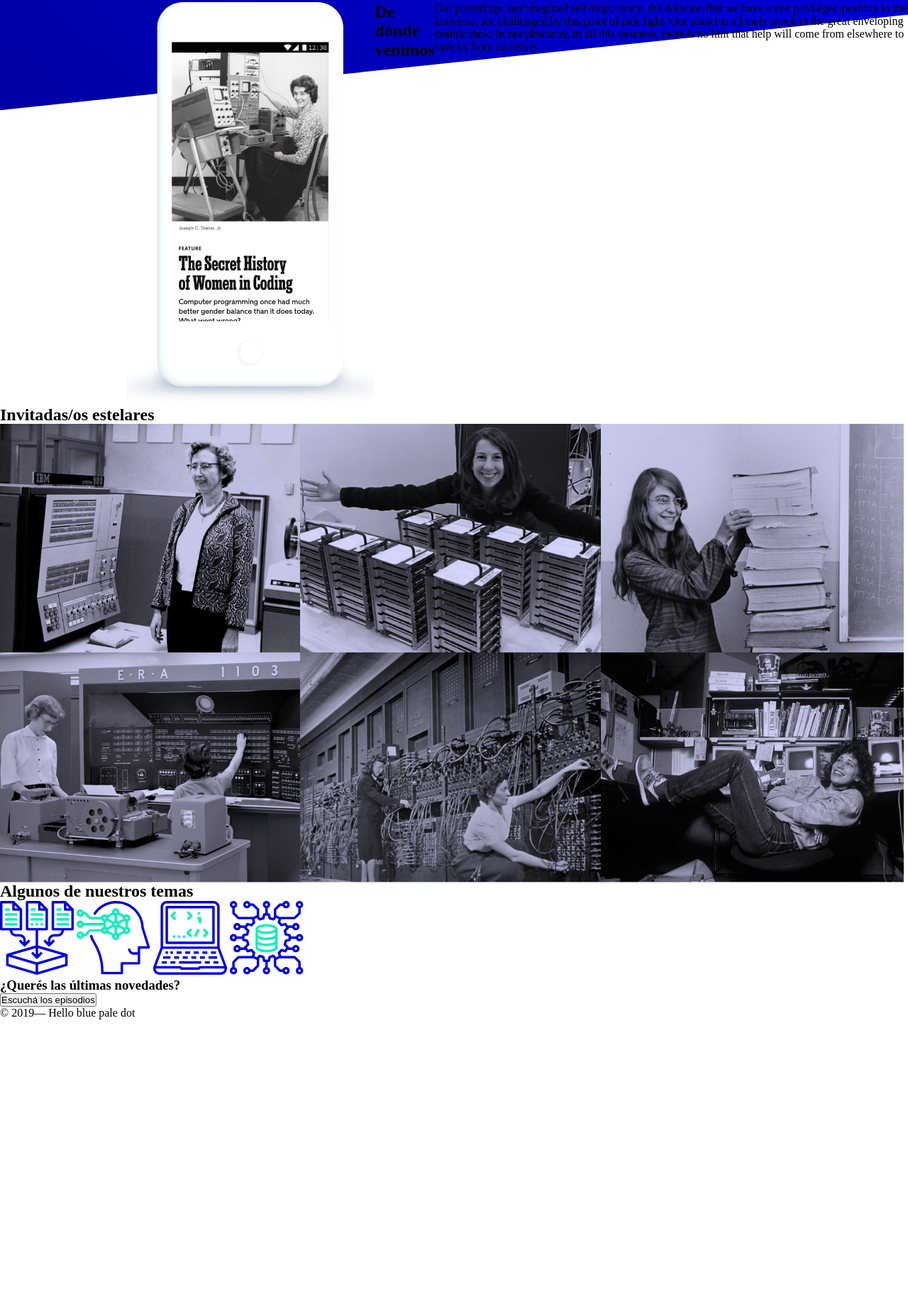
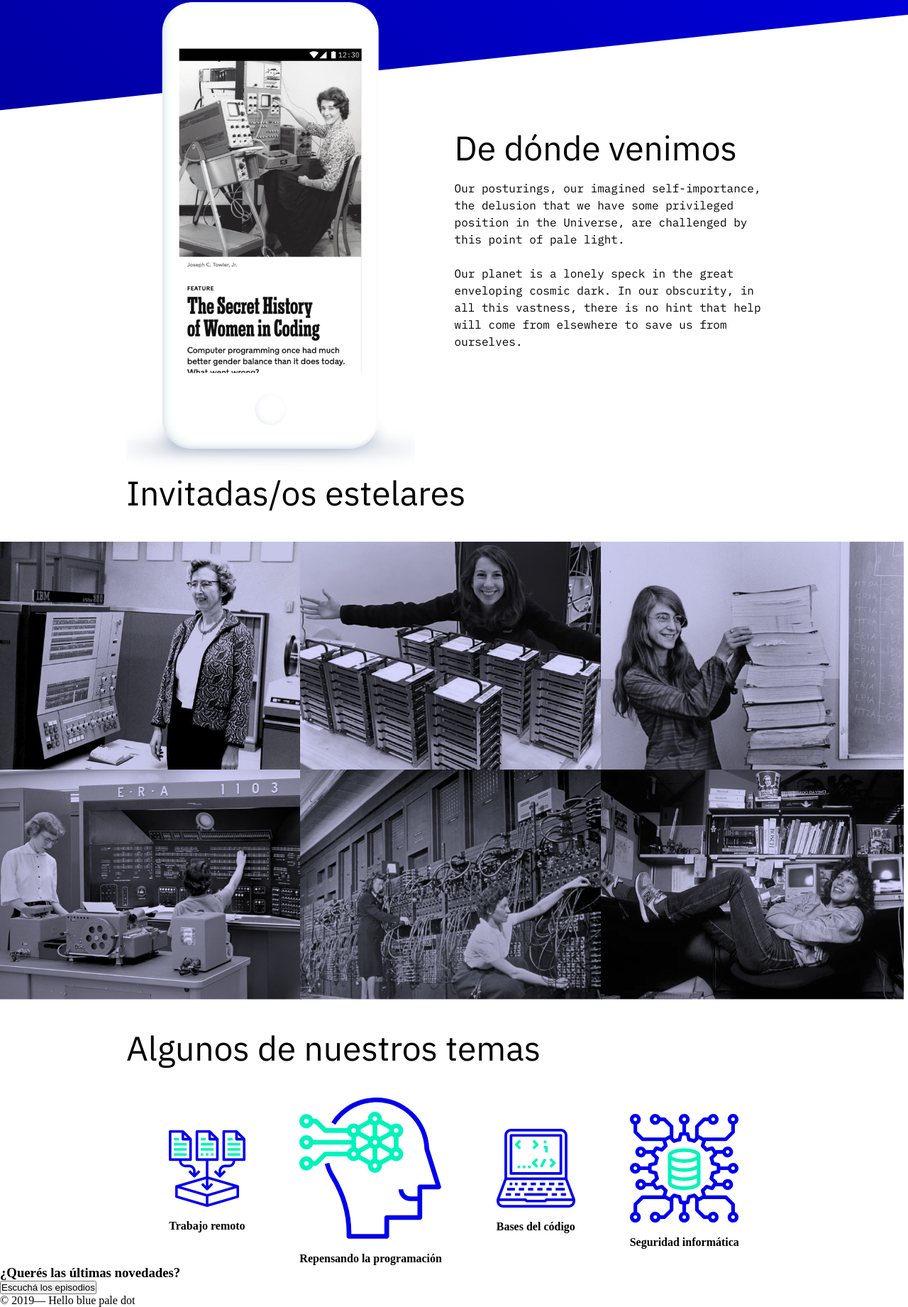
Before and after one commit to AgustinCocconi/Podcast-Acamica, a plain HTML site: page index.html in a window 1280 px wide. Shown: the part 1257-3098 px from the top of the page at 71% size. Before the commit the page ends 2693 px from the top, so only its background shows below. Drawn offline with Linux system fonts and the light colour scheme.

Commit message:
where section+topics+retoques

```diff
--- a/Styles/styles.css
+++ b/Styles/styles.css
@@ -119,28 +119,84 @@
     grid-template-rows: 268px 268px;
 }
 
-      .section-us{
+.section-us {
     display: flex;
     position: relative;
-          margin-left: 13.9%;
+}
 
+.section-us h2 {
+    margin-top: 25%;
+    margin-left: 8%;
+    font-size: 48px;
+    font-weight: normal;
+    font-family: "IBM Plex Sans";
+}
+
+.section-us p {
+    font-size: 16px;
+    line-height: 24px;
+    max-width: 64.2%;
+    max-height: 5.2%;
+    margin-top: 2%;
+    margin-left: 8%;
+    font-family: "IBM Plex Mono";
 }
 
 .phone {
+    margin-left: 13.9%;
     max-width: 31.8%;
     max-height: 16.9%;
 }
-      .where{
 
-      }
-      .invitadas{
-          display: flexbox;
-          font-size: 0;
-
+.invitadas h2 {
+    font-family: "IBM Plex Sans";
+    font-weight: normal;
+    font-size: 48px;
+    margin-left: 13.9%;
 }
 
-      .child{
+.invitadas div {
+    margin-top: 3%;
+    font-size: 0;
+}
+
+.invitadas img {
     margin: -1px;
     max-height: 9.3%;
     max-width: 33.3%;
 }
+
+.topics h2 {
+    font-family: "IBM Plex Sans";
+    font-weight: normal;
+    font-size: 48px;
+    margin-left: 13.9%;
+    margin-top: 3%;
+}
+
+.parent {
+    display: flex;
+    justify-content: center;
+    align-items: center;
+}
+
+.child {
+    display: flex;
+    flex-direction: column;
+    max-width: 18.1%;
+    max-height: 3.3%;
+    margin-top: 3%;
+    margin-left: 3%;
+    margin-right: 3%;
+}
+
+
+}
+.topics img {
+    max-width: 18.1%;
+    max-height: 3.3%;
+    padding: 1%;
+    padding-left: 5%;
+    padding-right: 5%;
+    margin-top: 3%;
+}
--- a/index.html
+++ b/index.html
@@ -43,8 +43,7 @@
     </main>
 
 
-    <div class="subtitle">El portal de podcasts que explora el mundo de la programación y la tecnología. Nuevos
-        episodios, todos los jueves cada 15 días. </div>
+    <div class="subtitle">El portal de podcasts que explora el mundo de la programación y la tecnología. Nuevos episodios, todos los jueves cada 15 días. </div>
     <button class="knowmore">
         CONOCÉ MÁS
     </button>
@@ -55,60 +54,70 @@
             Episodios
         </div>
         <div class="podcast">
-            <iframe src="https://open.spotify.com/embed-podcast/show/2ySVrxGkN6n6frMTo9Nsrt" width="584" height="232"
-                frameborder="0" allowtransparency="true" allow="encrypted-media"></iframe>
-            <iframe src="https://open.spotify.com/embed-podcast/show/4kYCRYJ3yK5DQbP5tbfZby" width="584" height="232"
-                frameborder="0" allowtransparency="true" allow="encrypted-media"></iframe>
-            <iframe src="https://open.spotify.com/embed-podcast/show/5JxcIaIkN8zx3Zy7yD9snv" width="584" height="232"
-                frameborder="0" allowtransparency="true" allow="encrypted-media"></iframe>
-            <iframe src="https://open.spotify.com/embed-podcast/show/2Iibd5A6R7mxkCm4NwNmUn" width="584" height="232"
-                frameborder="0" allowtransparency="true" allow="encrypted-media"></iframe>
+            <iframe src="https://open.spotify.com/embed-podcast/show/2ySVrxGkN6n6frMTo9Nsrt" width="584" height="232" frameborder="0" allowtransparency="true" allow="encrypted-media"></iframe>
+            <iframe src="https://open.spotify.com/embed-podcast/show/4kYCRYJ3yK5DQbP5tbfZby" width="584" height="232" frameborder="0" allowtransparency="true" allow="encrypted-media"></iframe>
+            <iframe src="https://open.spotify.com/embed-podcast/show/5JxcIaIkN8zx3Zy7yD9snv" width="584" height="232" frameborder="0" allowtransparency="true" allow="encrypted-media"></iframe>
+            <iframe src="https://open.spotify.com/embed-podcast/show/2Iibd5A6R7mxkCm4NwNmUn" width="584" height="232" frameborder="0" allowtransparency="true" allow="encrypted-media"></iframe>
         </div>
     </section>
 
-    <section class="section-us" id="nosotros">
+    <article class="section-us" id="nosotros">
         <img src="assets/phone.png" class="phone" alt="phone">
+        <section>
 
-        <h2 class="where">De dónde venimos</h2>
+            <h2>De dónde venimos</h2>
 
-        <p class="where-text">
-            Our posturings, our imagined self-importance, the delusion that we have some privileged position in the
-            Universe, are challenged by this point of pale light. Our planet is a lonely speck in the great enveloping
-            cosmic dark. In our obscurity, in all this
-            vastness, there is no hint that help will come from elsewhere to save us from ourselves.
+            <p>
+                Our posturings, our imagined self-importance, the delusion that we have some privileged position in the Universe, are challenged by this point of pale light. <br><br> Our planet is a lonely speck in the great enveloping cosmic dark. In
+                our obscurity, in all this vastness, there is no hint that help will come from elsewhere to save us from ourselves.
             </p>
         </section>
+    </article>
 
-    <section>
-        <a id="entrevistas"></a>
+    <section class="invitadas" id="entrevistas">
+
         <h2>
             Invitadas/os estelares
         </h2>
-        <div class="invitadas">
+        <div>
 
-            <img src="assets/grace-hopper.png" class=child alt="grace-hopper">
-            <img src="assets/Katie-Bouman.png" class=child alt="katie-bouman">
-            <img src="assets/Margaret_Hamilton.png" class=child alt="margaret-hamilton">
-            <img src="assets/An E.R.A.Univac 1103 computer in the 1950s.png" class=child alt="univac computer">
-            <img src="assets/Computer operators with an Eniac — the world’s first programmable general-purpose computer.png"
-                class=child alt="first programmable computer">
-            <img src="assets/susan-kare.png" class=child alt="susan-kare">
+            <img src="assets/grace-hopper.png" alt="grace-hopper">
+            <img src="assets/Katie-Bouman.png" alt="katie-bouman">
+            <img src="assets/Margaret_Hamilton.png" alt="margaret-hamilton">
+            <img src="assets/An E.R.A.Univac 1103 computer in the 1950s.png" alt="univac computer">
+            <img src="assets/Computer operators with an Eniac — the world’s first programmable general-purpose computer.png" alt="first programmable computer">
+            <img src="assets/susan-kare.png" alt="susan-kare">
 
         </div>
     </section>
 
-    <section>
-        <a id="topicos"></a>
+    <section class="topics" id="topicos">
+
         <h2>
             Algunos de nuestros temas
         </h2>
+        <div class=parent>
+            <div class=child>
+                <img src="assets/icon1.svg" alt="icon1">
+                <br><b>Trabajo remoto</b>
+            </div>
+            <div class=child>
+                <img src="assets/icon2.svg" alt="icon2">
+                <br><b>Repensando la programación</b>
+            </div>
+            <div class=child>
+                <img src="assets/icon3.svg" alt="icon3">
+                <br><b>Bases del código</b>
+            </div>
+            <div class=child>
+                <img src="assets/icon4.svg" alt="icon4">
+                <br><b>Seguridad informática</b>
+            </div>
+        </div>
 
-        <img src="assets/icon1.svg" alt="icon1">
-        <img src="assets/icon2.svg" alt="icon2">
-        <img src="assets/icon3.svg" alt="icon3">
-        <img src="assets/icon4.svg" alt="icon4">
     </section>
 
+    <section class="novedades">
         <h3>
             ¿Querés las últimas novedades?
         </h3>
@@ -116,7 +125,7 @@
         <button>
             Escuchá los episodios
         </button>
-
+    </section>
 
     <footer>© 2019— Hello blue pale dot </footer>
 </body>
```
Lines whose indentation alone changed are shown as unchanged.
